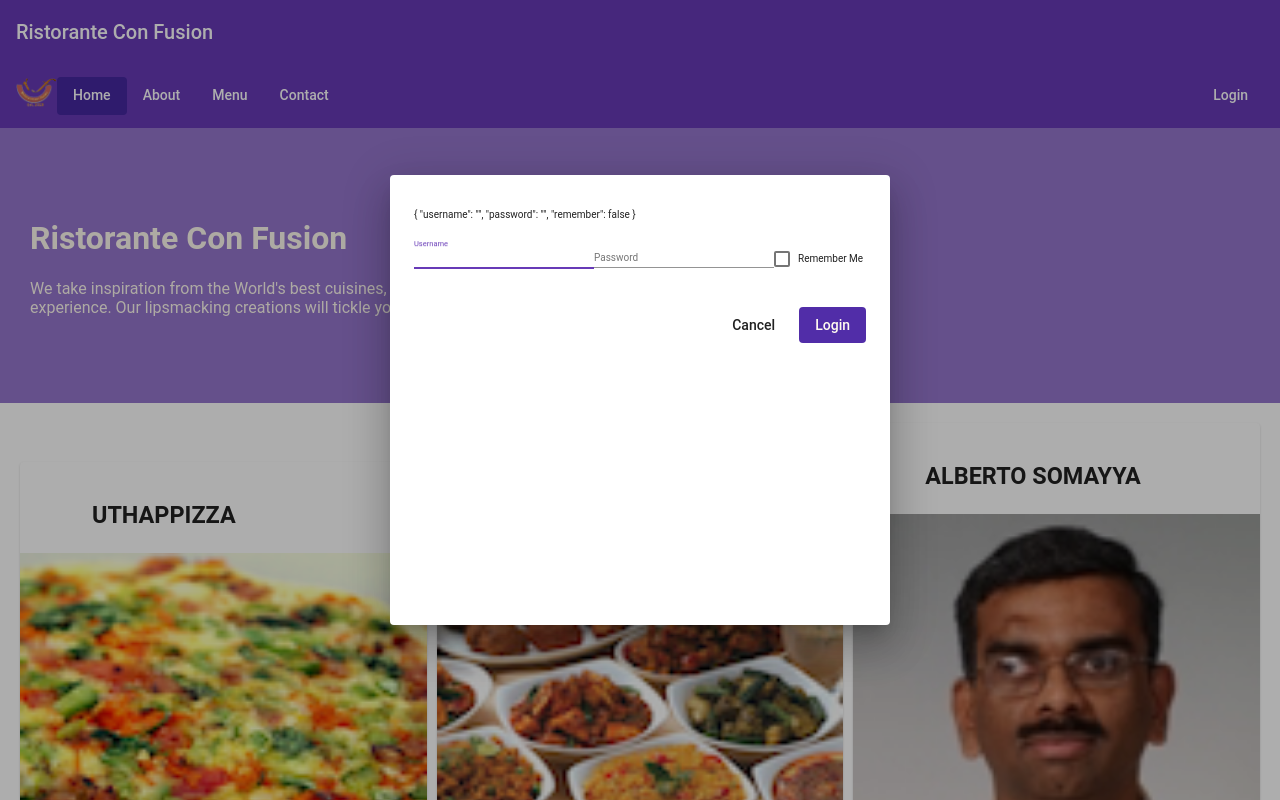
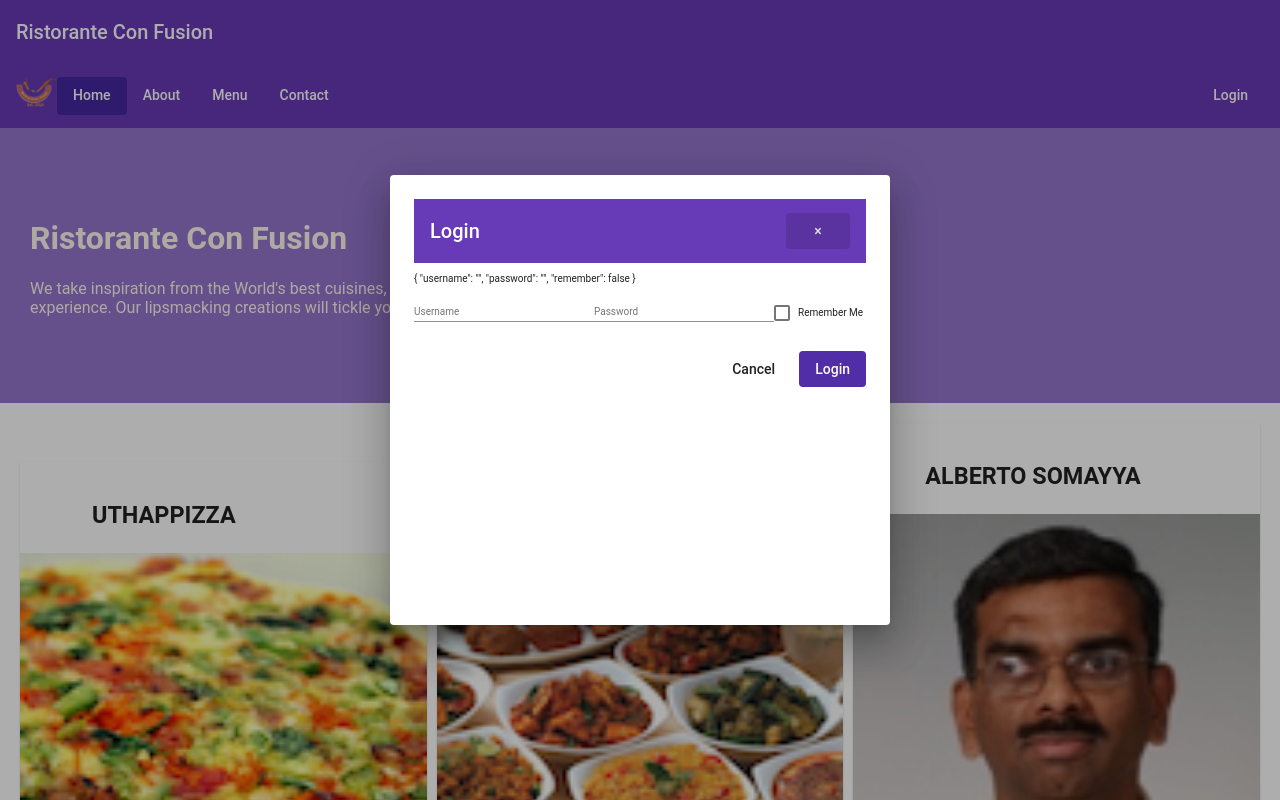
Before and after one commit to jasonlu2907/First_Angular, an Angular app in the folder conFusion/: page /home in a window 1280 px wide. Both pictures are taken after a click on the link "Login". Built offline with nearby package versions, Linux system fonts and the light colour scheme.

Commit message:
Template Forms Part 1

```diff
--- a/conFusion/src/app/header/header.component.ts
+++ b/conFusion/src/app/header/header.component.ts
@@ -9,7 +9,7 @@ import { LoginComponent } from '../login/login.component';
 })
 export class HeaderComponent implements OnInit {
 
-  constructor(private dialog: MatDialog) { }
+  constructor(public dialog: MatDialog) { }
 
   ngOnInit() {
   }
--- a/conFusion/src/app/login/login.component.html
+++ b/conFusion/src/app/login/login.component.html
@@ -1,9 +1,14 @@
+<mat-toolbar color="primary">
+  Login
+<span class="flex-spacer"></span>
+<button mat-button mat-dialog-close>&times;</button>
+</mat-toolbar>
+
 <p>{{ user | json }}</p>
 
 <form novalidate (ngSubmit)="onSubmit()">
 
   <mat-dialog-content>
-    <p>
       <mat-form-field>
         <input matInput placeholder="Username" type="text" [(ngModel)]="user.username" name="username">
       </mat-form-field>
@@ -11,7 +16,6 @@
         <input matInput placeholder="Password" type="password" [(ngModel)]="user.password" name="password">
       </mat-form-field>
       <mat-checkbox [(ngModel)]="user.remember" name="remember">Remember Me</mat-checkbox>
-    </p>
   </mat-dialog-content>
   <mat-dialog-actions>
     <span class="flex-spacer"></span>
```
